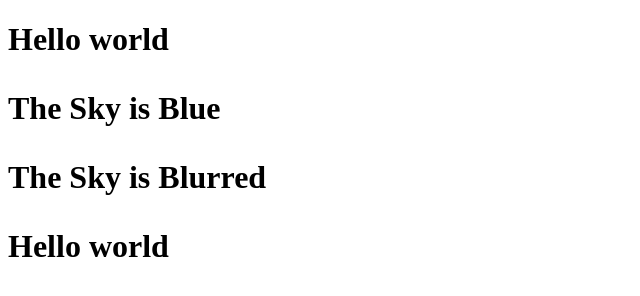
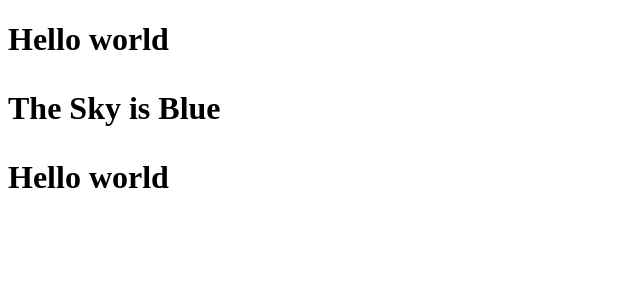
Before and after one commit to zaktech96/html-folder, a plain HTML site: page index.html in a window 1280 px wide. Shown: the whole page, without its empty margins (0-640 px from the left). Drawn offline with Linux system fonts and the light colour scheme.

Commit message:
ryans change

```diff
--- a/index.html
+++ b/index.html
@@ -8,7 +8,7 @@
 <body>
     <h1>Hello world
         <p>The Sky is Blue</p>
-        <p>The Sky is Blurred</p>
+
     </h1>
     <h1>Hello world </h1>
 </body>
```
